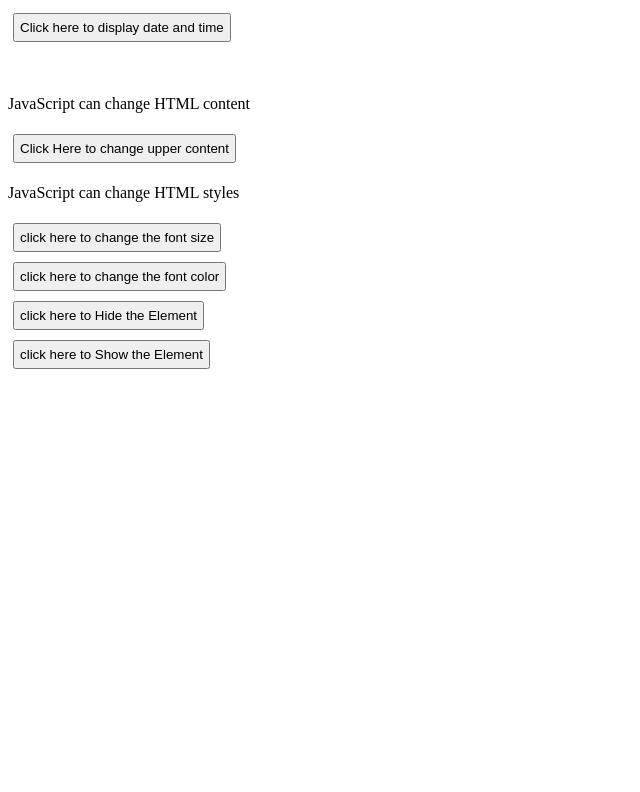
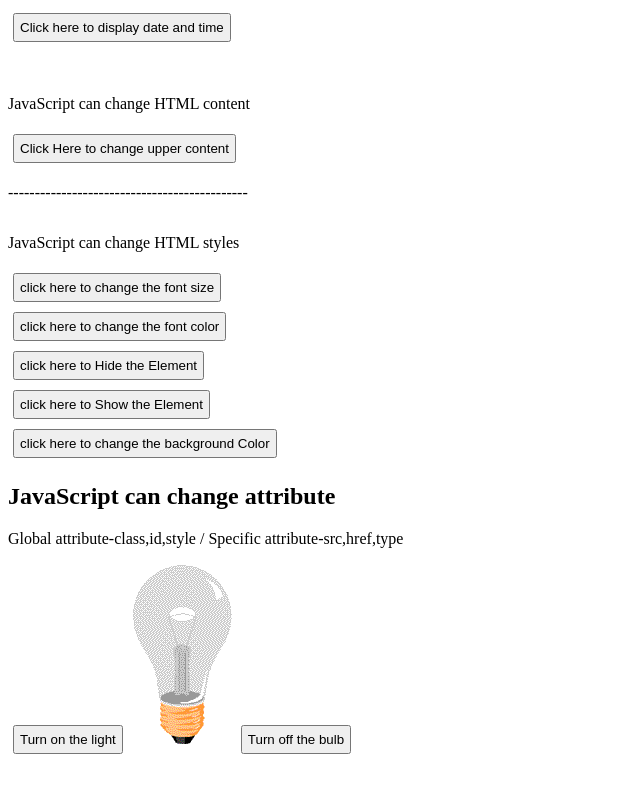
Before and after one commit to abhishekthakur797/java-script-practice, a plain HTML site: page W3 School/1_Basics/1_getElementsById.html in a window 1280 px wide. Shown: the whole page, without its empty margins (0-640 px from the left). Drawn offline with Linux system fonts and the light colour scheme.

Commit message:
100 days code challenge 1st day commit

```diff
--- a/W3 School/1_Basics/1_getElementsById.html
+++ b/W3 School/1_Basics/1_getElementsById.html
@@ -4,7 +4,7 @@
 <head>
     <meta charset="UTF-8" />
     <meta name="viewport" content="width=device-width, initial-scale=1.0" />
-    <title>JavaScript</title>
+    <title>getElementById</title>
     <style>
         body {
             display: flex;
@@ -15,6 +15,7 @@
         button {
             padding: 5px;
             margin: 5px;
+            cursor: pointer;
         }
     </style>
 </head>
@@ -28,14 +29,15 @@
     </button>
     <p id="demo"></p>
 
-    <!--Change Content-->
+    <!--Change Content :: inner HTML-->
 
     <p id="demo2">JavaScript can change HTML content</p>
     <button type="button" onclick="document.getElementById('demo2').innerHTML='Here is the new sentence'">
         Click Here to change upper content
     </button>
 
-    <!--Changes HTML styles-->
+    <!--! Changes HTML styles :: CSS-->
+    <p>---------------------------------------------</p>
     <p id="demo3">JavaScript can change HTML styles</p>
     <button type="button" onclick="document.getElementById('demo3').style.fontSize='30px'">
         click here to change the font size
@@ -49,6 +51,21 @@
     <button type="button" onclick="document.getElementById('demo3').style.display='block'">
         click here to Show the Element
     </button>
+    <button type="button" onclick="document.getElementById('demo3').style.backgroundColor='yellow'" >click here to change the background Color</button>
+
+    <!--! JavaScript can change HTML attribute values :: src,id...etc-->
+    <div class="bulbButton">
+        <h2>JavaScript can change attribute</h2>
+        <p>Global attribute-class,id,style / Specific attribute-src,href,type</p>
+        <button type="button" onclick="document.getElementById('myImage').src='/W3 School/1_Basics/img/pic_bulbon.gif'">
+            Turn on the light
+        </button>
+        <img src="/W3 School/1_Basics/img/pic_bulboff.gif" alt="" id="myImage" />
+        <button type="button"
+            onclick="document.getElementById('myImage').src='/W3 School/1_Basics/img/pic_bulboff.gif'">
+            Turn off the bulb
+        </button>
+    </div>
 </body>
 
 </html>
```
Also changed, not shown: Chai aur code new/1_Basics/1_Setting Environment.js (added, +12 -0 lines), W3 School/1_Basics/2_Script_Tags.html (added, +17 -0 lines), W3 School/1_Basics/3_JavaScript_output.html (added, +17 -0 lines), Chai aur code new/1_Basics/2_variables_and_constants.js (added), W3 School/1_Basics/img/pic_bulboff.gif (added), W3 School/1_Basics/img/pic_bulbon.gif (added).
